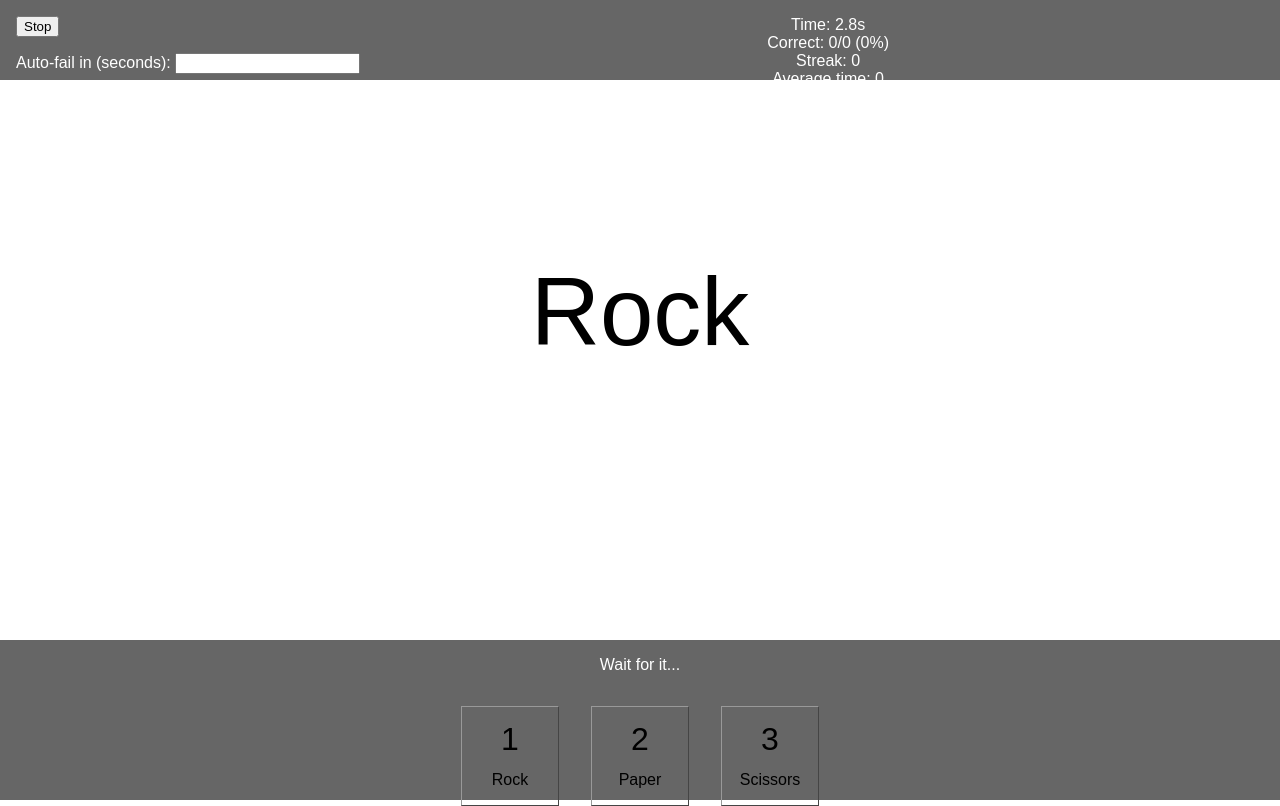
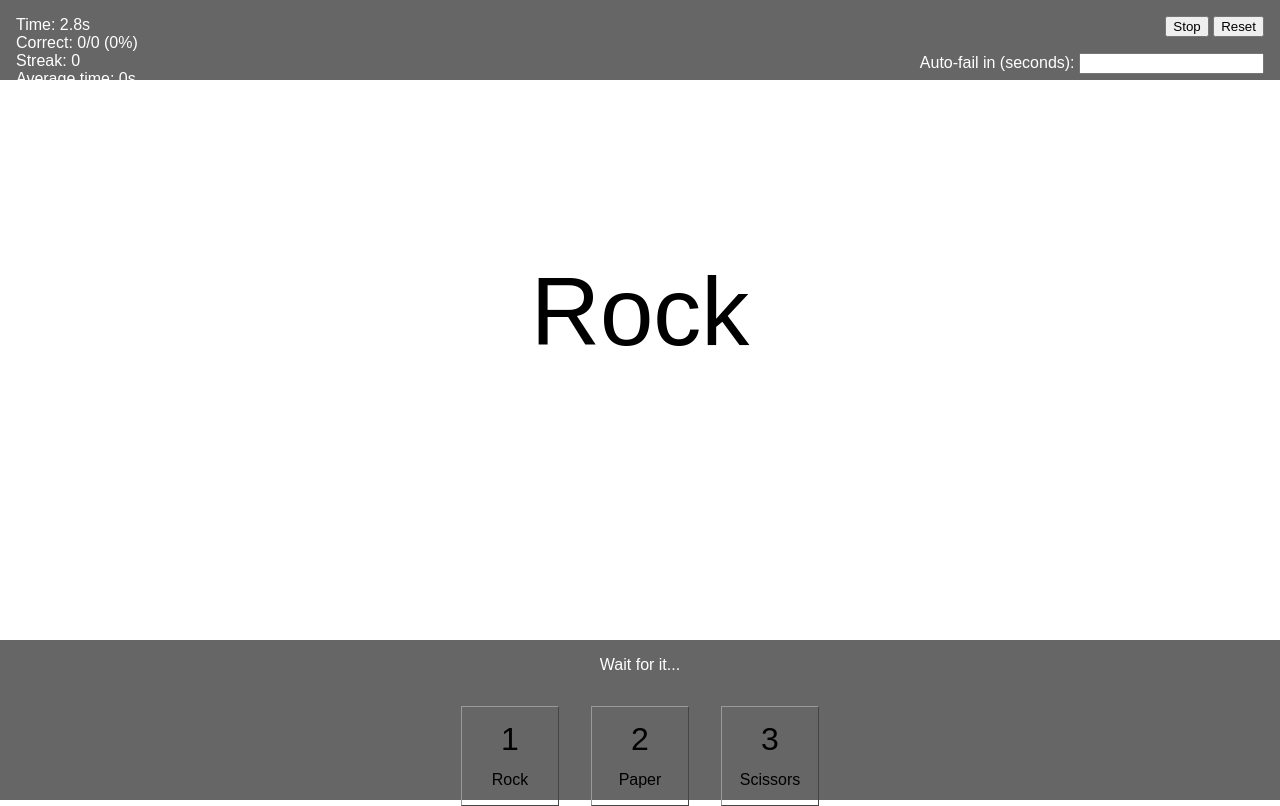
Before and after one commit to lpraz/speedcard, a plain HTML site: page index.html in a window 1280 px wide. Both pictures are taken after a click on the button "Start". Drawn offline with Linux system fonts and the light colour scheme.

Commit message:
Finished auto-fail, added reset button

```diff
--- a/index.html
+++ b/index.html
@@ -10,32 +10,35 @@
     <body onload="onLoad()">
         <div id="upper-pane">
             <div id="left-container">
+                <ul id="stats">
+                    <li id="timer">
+                        Time: 0s
+                    </li>
+                    <li id="record">
+                        Correct: 0/0 (0%)
+                    </li>
+                    <li id="streak">
+                        Streak: 0
+                    </li>
+                    <li id="avg-time">
+                        Average time: 0s
+                    </li>
+                </ul>
+            </div>
+            <div id="right-container">
                 <p>
                     <input id="start" type="button" value="Start" onclick="onClickStart()">
+                    <input id="reset" type="button" value="Reset" onclick="reset()">
                 </p>
                 <p>
                     <label for="autofail">Auto-fail in (seconds):</label>
                     <input id="autofail">
                 </p>
             </div>
-            <ul id="stats">
-                <li id="timer">
-                    Time: undefined
-                </li>
-                <li id="record">
-                    Correct: 0/0 (0%)
-                </li>
-                <li id="streak">
-                    Streak: 0
-                </li>
-                <li id="avg-time">
-                    Average time: 0
-                </li>
-            </ul>
         </div>
         <div id="middle-pane">
             <p id="flashcard-text">
-                Placeholder
+
             </p>
             <div id="flashcard-image">
                 <span class="spacer"></span>
@@ -44,7 +47,7 @@
         </div>
         <div id="lower-pane">
             <p id="message">
-                Wait for it...
+                Click "Start"!
             </p>
             <div id="buttons-container">
                 <ul id="buttons">
--- a/scripts/main.js
+++ b/scripts/main.js
@@ -10,10 +10,12 @@ var cards = [];
 var activeCard;
 
 var started = false;
-var enabled = true;
+var enabled = false;
 
 var startTime = new Date().getTime();
-var timerEvent, time;
+var timerEvent;
+var time;
+var waitEvent;
 
 var answered = 0;
 var correct = 0;
@@ -42,7 +44,23 @@ function onLoad() {
     addButtons(cards);
 }
 
+function reset() {
+    time = 0;
+    answered = 0;
+    correct = 0;
+    streak = 0;
+    timeAvg = 0;
+
+    document.getElementById('timer').innerHTML = 'Time: 0s';
+    document.getElementById('record').innerHTML = 'Correct: 0/0 (0%)';
+    document.getElementById('streak').innerHTML = 'Streak: 0';
+    document.getElementById('avg-time').innerHTML = 'Average time: 0s';
+}
+
 window.onkeydown = function(e) {
+    if (document.activeElement == document.getElementById('autofail'))
+        return;
+
     var key = e.keyCode ? e.keyCode : e.which;
     key -= 49;
 
@@ -92,13 +110,21 @@ function flash() {
     time = 0;
     enabled = true;
     startTime = new Date().getTime();
+    document.getElementById('message').innerHTML = 'Wait for it...'
     timerEvent = setInterval(timerCountUp, 1);
 }
 
 function timerCountUp() {
     var TEMPLATE = 'Time: {0}s';
+    var autoFail = document.getElementById('autofail');
+
     time = new Date().getTime() - startTime;
     document.getElementById('timer').innerHTML = TEMPLATE.format(time / 1000);
+
+    if (autoFail.value && autoFail.value * 1000 < time) {
+        clearInterval(timerEvent);
+        onClickButton(-1);
+    }
 }
 
 function onClickStart() {
@@ -110,6 +136,8 @@ function onClickStart() {
         start.value = 'Stop';
     } else {
         clearInterval(timerEvent);
+        clearInterval(waitEvent);
+        enabled = false;
         start.value = 'Start';
     }
 }
@@ -130,7 +158,7 @@ function onClickButton(id) {
     if (!enabled)
         return;
 
-    window.clearInterval(timerEvent);
+    clearInterval(timerEvent);
 
     // Disable further input from the buttons
     enabled = false;
@@ -158,6 +186,6 @@ function onClickButton(id) {
     timeAvgMessage.innerHTML = TIME_AVG_TEMPLATE.format(
             parseInt(timeAvg) / 1000);
 
-    // Wait 0.5 seconds before flashing the next card
-    setTimeout(flash, 500);
+    // Wait 1 second before flashing the next card
+    waitEvent = setTimeout(flash, 1000);
 }
--- a/style.css
+++ b/style.css
@@ -19,17 +19,20 @@ body {
 }
 
 #left-container {
-    display: inline-block;
+    float: left;
     text-align: left;
-    float: left;
-    padding: 0 1em;
-    height: 100%;
+    margin: 0 1em;
 }
 
 #stats {
     list-style: none;
     padding-left: 0;
-    width: 30
+}
+
+#right-container {
+    float: right;
+    text-align: right;
+    margin: 0 1em;
 }
 
 #middle-pane {
```
